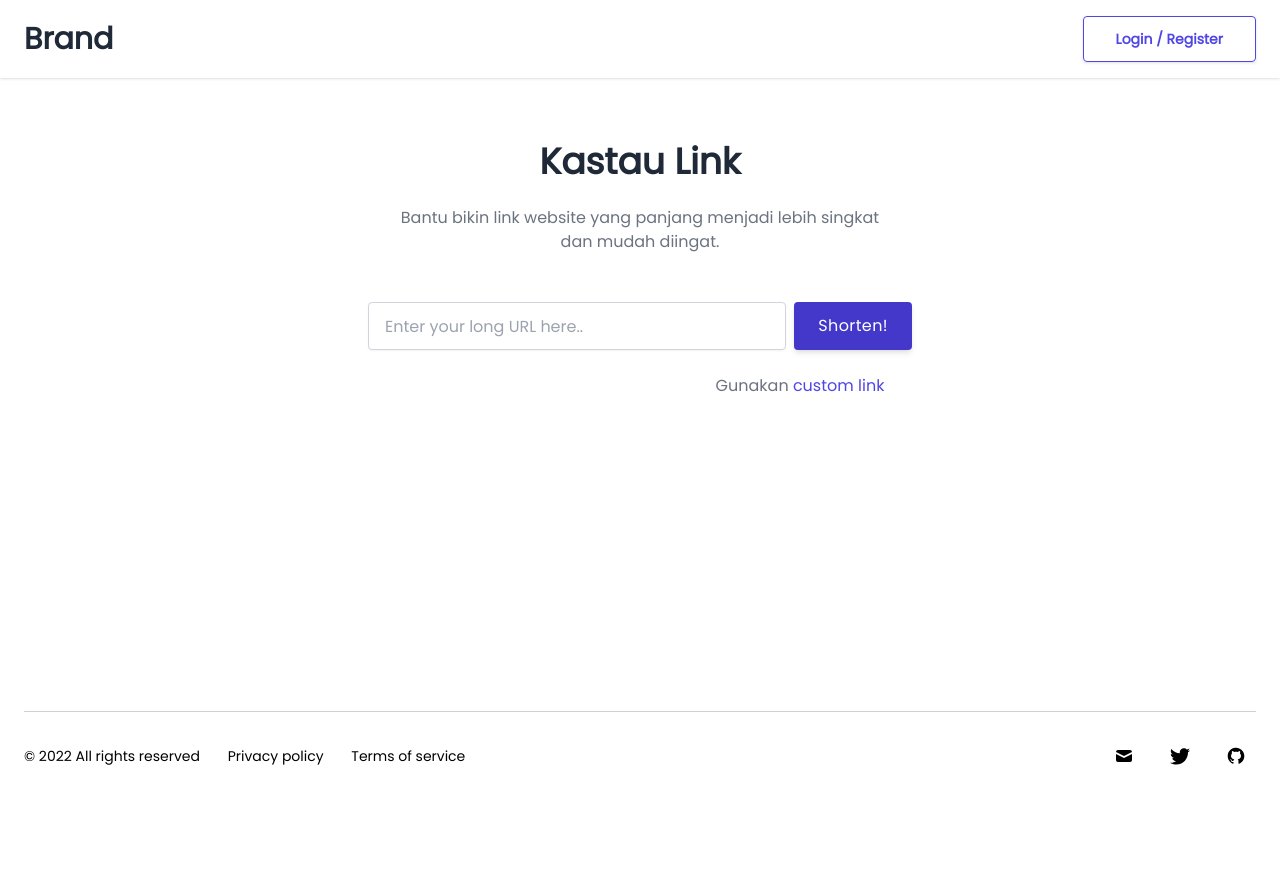
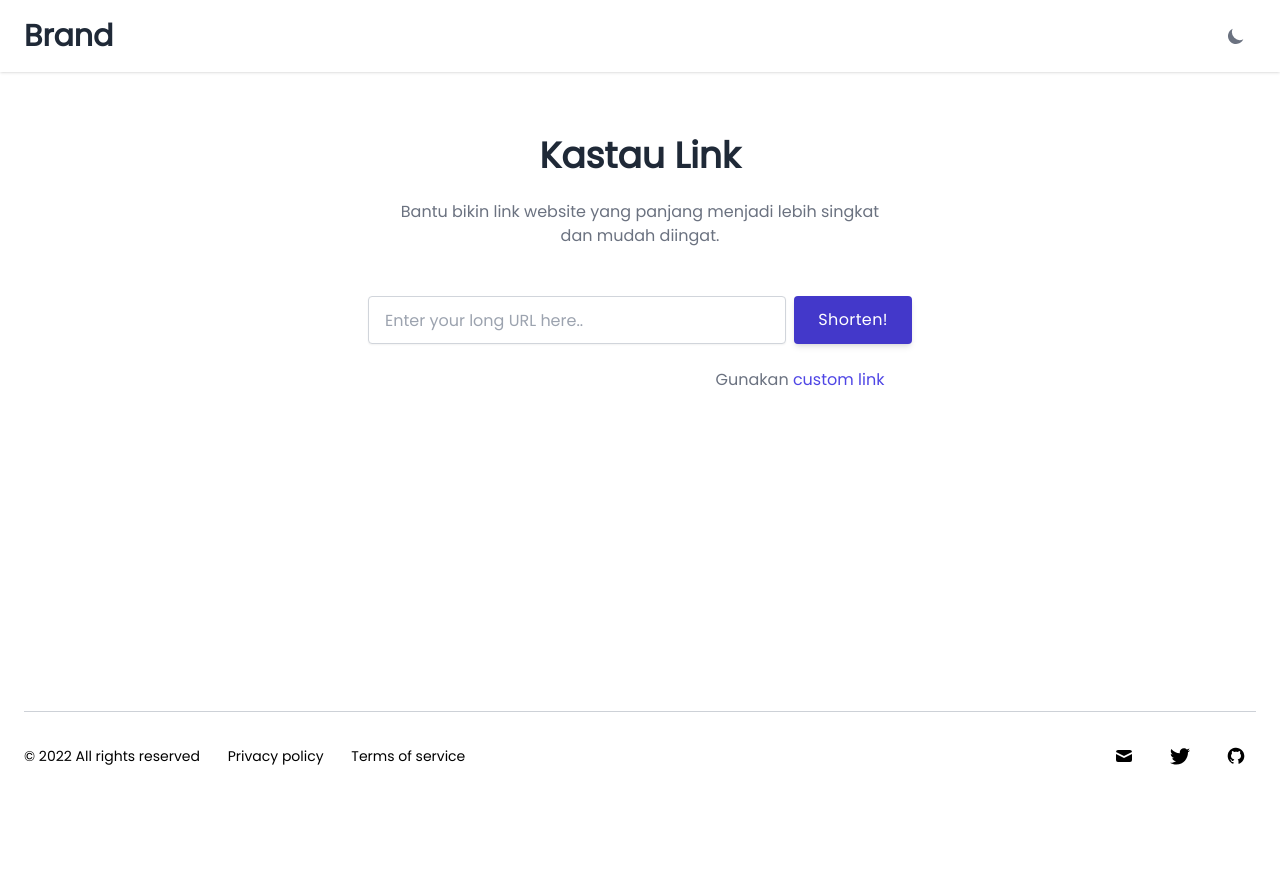
Before and after one commit to antroy-tech/kastau-link, a Flask app: page / in a window 1280 px wide. Before the commit the page ends 765 px from the top, so only its background shows below. Run offline with Flask 2, Linux system fonts and the light colour scheme; some libraries are stand-ins or nearby versions.

Commit message:
chore: Add toggle for dark and white mode themes

```diff
--- a/app/main/routes.py
+++ b/app/main/routes.py
@@ -60,5 +60,4 @@ def url_redirect(short_id):
         return redirect(url_for('main.index'))
 
 
-# TODO: Rapihkan Alert Messages pada Tampilan Mobile
-# TODO: Buat Fitur Dark/Light Mode menggunakan Toggle
+# TODO: Buat Halaman Handling Error
--- a/app/templates/index.html
+++ b/app/templates/index.html
@@ -3,7 +3,7 @@
 
 
 {% block content %}
-<section>
+<section class="dark:bg-gray-800 md:min-h-screen ">
     <div class="px-4 py-16 mx-auto sm:max-w-xl md:max-w-full lg:max-w-screen-xl md:px-24 lg:px-8 lg:py-16">
         <div class="max-w-2xl mx-auto sm:max-w-xl md:max-w-2xl">
             <div class="text-center">
--- a/app/templates/layout.html
+++ b/app/templates/layout.html
@@ -1,5 +1,5 @@
 <!doctype html>
-<html>
+<html class="dark">
 
 <head>
     <meta charset="UTF-8">
@@ -19,12 +19,13 @@
                         poppins: 'Poppins',
                     }
                 }
-            }
+            },
+            darkMode: 'class',
         }
     </script>
 </head>
 
-<body class="font-poppins">
+<body class="font-poppins ">
 
     <!-- NAVBAR -->
     {% include 'snippets/navbar.html' %}
@@ -45,6 +46,56 @@
     <script src="https://cdnjs.cloudflare.com/ajax/libs/alpinejs/2.3.0/alpine-ie11.js"
         integrity="sha512-6m6AtgVSg7JzStQBuIpqoVuGPVSAK5Sp/ti6ySu6AjRDa1pX8mIl1TwP9QmKXU+4Mhq/73SzOk6mbNvyj9MPzQ=="
         crossorigin="anonymous" referrerpolicy="no-referrer"></script>
+    <script>
+        // On page load or when changing themes, best to add inline in `head` to avoid FOUC
+        if (localStorage.getItem('color-theme') === 'dark' || (!('color-theme' in localStorage) && window.matchMedia('(prefers-color-scheme: dark)').matches)) {
+            document.documentElement.classList.add('dark');
+        } else {
+            document.documentElement.classList.remove('dark')
+        }
+
+        var themeToggleDarkIcon = document.getElementById('theme-toggle-dark-icon');
+        var themeToggleLightIcon = document.getElementById('theme-toggle-light-icon');
+
+        // Change the icons inside the button based on previous settings
+        if (localStorage.getItem('color-theme') === 'dark' || (!('color-theme' in localStorage) && window.matchMedia('(prefers-color-scheme: dark)').matches)) {
+            themeToggleLightIcon.classList.remove('hidden');
+        } else {
+            themeToggleDarkIcon.classList.remove('hidden');
+        }
+
+        var themeToggleBtn = document.getElementById('theme-toggle');
+
+        themeToggleBtn.addEventListener('click', function () {
+
+            // toggle icons inside button
+            themeToggleDarkIcon.classList.toggle('hidden');
+            themeToggleLightIcon.classList.toggle('hidden');
+
+            // if set via local storage previously
+            if (localStorage.getItem('color-theme')) {
+                if (localStorage.getItem('color-theme') === 'light') {
+                    document.documentElement.classList.add('dark');
+                    localStorage.setItem('color-theme', 'dark');
+                } else {
+                    document.documentElement.classList.remove('dark');
+                    localStorage.setItem('color-theme', 'light');
+                }
+
+                // if NOT set via local storage previously
+            } else {
+                if (document.documentElement.classList.contains('dark')) {
+                    document.documentElement.classList.remove('dark');
+                    localStorage.setItem('color-theme', 'light');
+                } else {
+                    document.documentElement.classList.add('dark');
+                    localStorage.setItem('color-theme', 'dark');
+                }
+            }
+
+        });
+
+    </script>
 
     <!-- Custom Script -->
     {% block scripts %}
--- a/app/templates/snippets/navbar.html
+++ b/app/templates/snippets/navbar.html
@@ -27,7 +27,7 @@
 
             <!-- Mobile Menu open: "block", Menu closed: "hidden" -->
             <div x-cloak :class="[isOpen ? 'translate-x-0 opacity-100 ' : 'opacity-0 -translate-x-full']"
-                class="absolute inset-x-0 z-20 w-full px-6 py-4 transition-all duration-300 ease-in-out bg-white shadow dark:bg-gray-800 lg:mt-0 lg:p-0 lg:top-0 lg:relative lg:bg-transparent lg:w-auto lg:opacity-100 lg:translate-x-0 lg:flex lg:items-center">
+                class="absolute inset-x-0 z-20 w-full px-6 py-4 transition-all duration-300 ease-in-out bg-white shadow-none dark:bg-gray-800 lg:mt-0 lg:p-0 lg:top-0 lg:relative lg:bg-transparent lg:w-auto lg:opacity-100 lg:translate-x-0 lg:flex lg:items-center">
 
                 <div class="flex items-center mt-4 lg:mt-0">
                     <!-- <button
@@ -54,7 +54,7 @@
 
                     </span> -->
 
-                    <a class="relative inline-flex items-center px-8 py-3 overflow-hidden text-indigo-600 border rounded border-current group active:text-indigo-500 focus:outline-none focus:ring hover:text-white hover:bg-indigo-700"
+                    <!-- <a class="relative inline-flex items-center px-8 py-3 overflow-hidden text-indigo-600 border rounded border-current group active:text-indigo-500 focus:outline-none focus:ring hover:text-white hover:bg-indigo-700"
                         href="/download">
                         <span
                             class="absolute right-0 transition-transform translate-x-full group-hover:-translate-x-4">
@@ -68,7 +68,11 @@
                         <span class="text-sm font-semibold transition-all group-hover:mr-4">
                             Login / Register
                         </span>
-                    </a>
+                    </a> -->
+                    <button id="theme-toggle" type="button" class="text-gray-500 dark:text-gray-400 hover:bg-gray-100 dark:hover:bg-gray-700 focus:outline-none focus:ring-4 focus:ring-gray-200 dark:focus:ring-gray-700 rounded-lg text-sm p-2.5">
+                        <svg id="theme-toggle-dark-icon" class="hidden w-5 h-5" fill="currentColor" viewBox="0 0 20 20" xmlns="http://www.w3.org/2000/svg"><path d="M17.293 13.293A8 8 0 016.707 2.707a8.001 8.001 0 1010.586 10.586z"></path></svg>
+                        <svg id="theme-toggle-light-icon" class="hidden w-5 h-5" fill="currentColor" viewBox="0 0 20 20" xmlns="http://www.w3.org/2000/svg"><path d="M10 2a1 1 0 011 1v1a1 1 0 11-2 0V3a1 1 0 011-1zm4 8a4 4 0 11-8 0 4 4 0 018 0zm-.464 4.95l.707.707a1 1 0 001.414-1.414l-.707-.707a1 1 0 00-1.414 1.414zm2.12-10.607a1 1 0 010 1.414l-.706.707a1 1 0 11-1.414-1.414l.707-.707a1 1 0 011.414 0zM17 11a1 1 0 100-2h-1a1 1 0 100 2h1zm-7 4a1 1 0 011 1v1a1 1 0 11-2 0v-1a1 1 0 011-1zM5.05 6.464A1 1 0 106.465 5.05l-.708-.707a1 1 0 00-1.414 1.414l.707.707zm1.414 8.486l-.707.707a1 1 0 01-1.414-1.414l.707-.707a1 1 0 011.414 1.414zM4 11a1 1 0 100-2H3a1 1 0 000 2h1z" fill-rule="evenodd" clip-rule="evenodd"></path></svg>
+                    </button>
                 </div>
             </div>
         </div>
```
